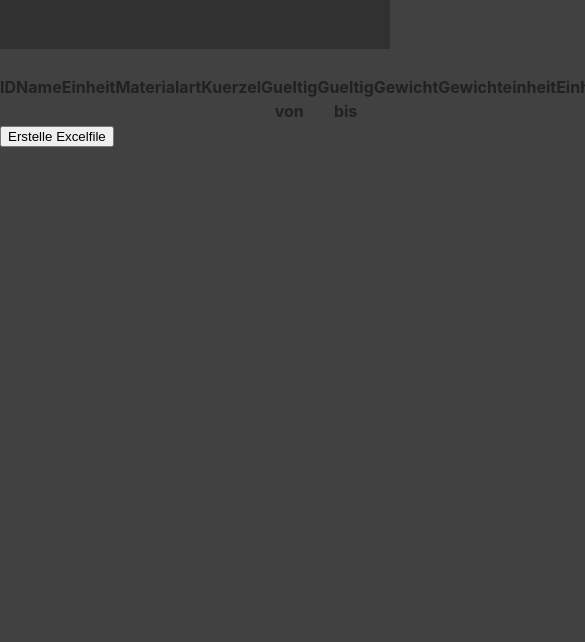
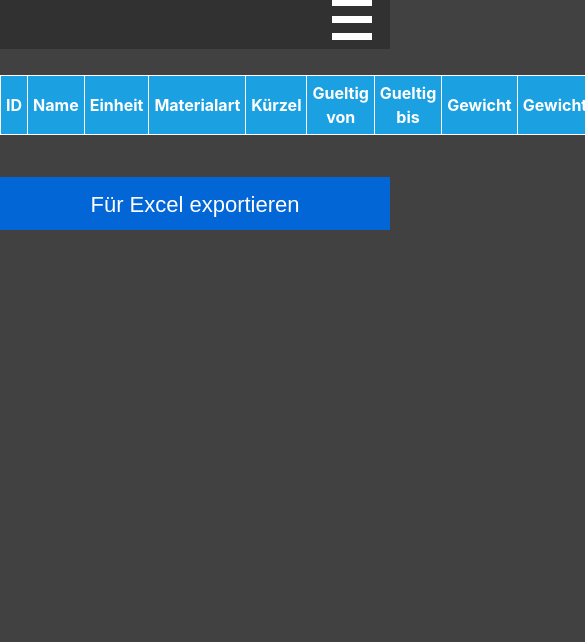
Before and after one commit to John-H-Smith/advanced-material-analytics, a plain HTML site: page export.html in a window 390 px wide. Shown: the part 202-844 px from the top of the page, 585 px wide, since content can reach past the window. Drawn offline with Linux system fonts and the light colour scheme; no server answers.

Commit message:
Finished responsive layout for export

```diff
--- a/export.html
+++ b/export.html
@@ -6,9 +6,10 @@
     <meta name="viewport" content="width=device-width, initial-scale=1.0, maximum-scale=1.0, user-scalable=no">
     <title>Document</title>
 
+    <link rel="stylesheet" href="styles/export.css">
     <link rel="stylesheet" href="lib/metro-all.min.css">
     <link rel="stylesheet" type="text/css" href="styles/main.css">
-    <link rel="stylesheet" type="text/css" href="styles/statistics.css">
+    <link rel="stylesheet" href="styles/export.css">
     <script src=lib/Chart.min.js>
     </script>
     <script src="lib/odata.js"></script>
@@ -32,24 +33,27 @@
     </header>
 
     <body>
-        <table border="1">
+        <main>
+            <table>
                 <thead>
+                    <tr>
                         <th>ID</th>
                         <th>Name</th>
                         <th>Einheit</th>
                         <th>Materialart</th>
-                <th>Kuerzel</th>
+                        <th>Kürzel</th>
                         <th>Gueltig von</th>
                         <th>Gueltig bis</th>
                         <th>Gewicht</th>
                         <th>Gewichteinheit</th>
                         <th>Einheitspreis</th>
-                <th>Waehrung</th>
+                        <th>Währung</th>
+                    </tr>
                 </thead>
                 <tbody id="tab"></tbody>
             </table>
-        <button id="createExcel">Erstelle Excelfile</button>
-
+            <button id="createExcel" class="button primary large">Für Excel exportieren</button>
+        </main>
     </body>
 
 </body>
--- /dev/null
+++ b/styles/export.css
@@ -0,0 +1,42 @@
+body {
+    overflow-x: auto;
+}
+
+main {
+    text-align: center;
+    margin-bottom: 5vh;
+}
+
+table {
+    margin: 0 auto;
+    margin-bottom: 5vh;
+}
+
+table td, table th {
+    border: 1px solid white;
+    padding: 5px;
+}
+
+table td {
+    padding: 5px;
+}
+
+table th {
+    background: #1ba1e2;
+    vertical-align: middle;
+}
+
+table tr:hover {
+    background: #1ba0e234;
+}
+
+#createExcel {
+    width: 100vw;
+}
+
+@media screen and (min-width: 630px) {
+    #createExcel {
+        width: min-content;
+        margin: 0 auto;
+    }
+}
--- a/styles/main.css
+++ b/styles/main.css
@@ -53,8 +53,8 @@ header ul > li > a.disabled {
 }
 
 button.hamburger {
-    position: fixed !important;
-    top: 2vh !important;
+    position: absolute !important;
+    top: -35px !important;
     right: 2vh !important;
     width: 5vh !important;
     height: 8vh !important;
```
Lines whose indentation alone changed are shown as unchanged.
